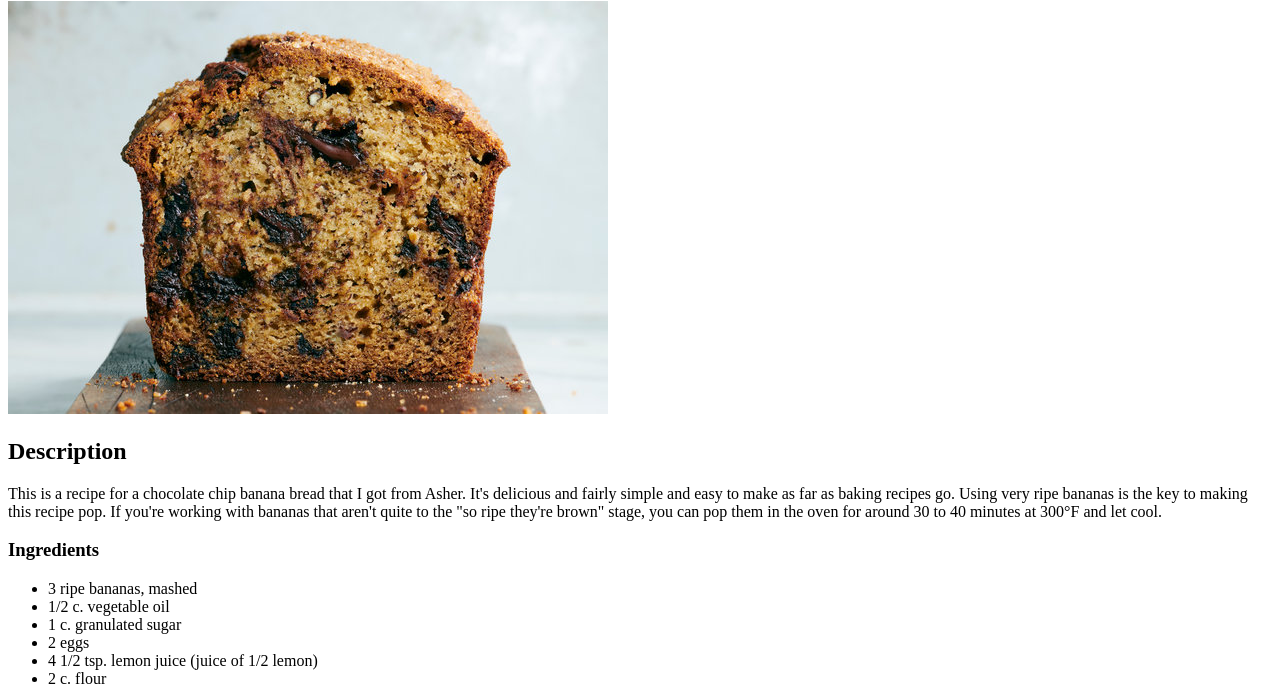
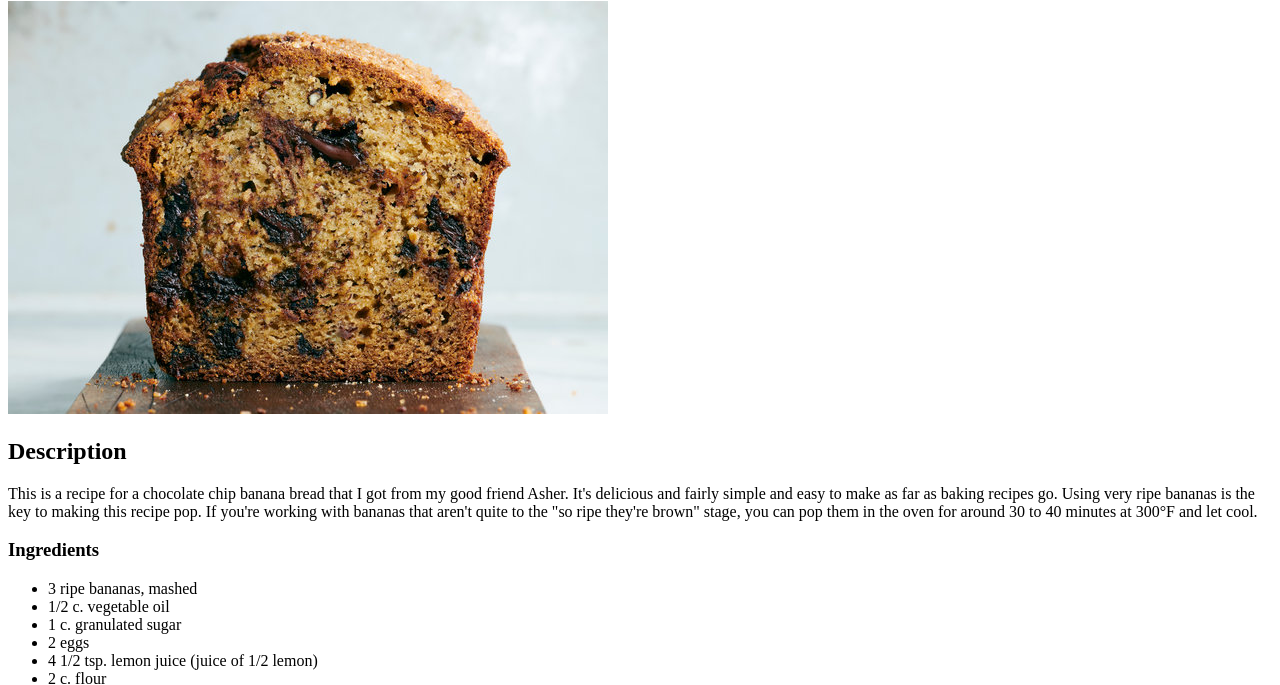
Before and after one commit to 0-Shiki/odin-recipes, a plain HTML site: page recipes/banana-bread.html in a window 1280 px wide. Shown: the part 79-764 px from the top of the page. Drawn offline with Linux system fonts and the light colour scheme.

Commit message:
Add credit

```diff
--- a/recipes/banana-bread.html
+++ b/recipes/banana-bread.html
@@ -9,8 +9,8 @@
     <h1>Asher's Banana Bread</h1>
     <img src="../img/banana-bread.jpg" alt="cross section of banana bread with chocolate chips">
     <h2>Description</h2>
-        <p>This is a recipe for a chocolate chip banana bread that I got from Asher. It's delicious and fairly simple and easy to make as far as
-            baking recipes go. Using very ripe bananas is the key to making this recipe pop. If you're working with bananas that aren't quite to
+        <p>This is a recipe for a chocolate chip banana bread that I got from my good friend Asher. It's delicious and fairly simple and easy to make as far
+            as baking recipes go. Using very ripe bananas is the key to making this recipe pop. If you're working with bananas that aren't quite to
             the "so ripe they're brown" stage, you can pop them in the oven for around 30 to 40 minutes at 300°F and let cool.
         </p>
         <h3>Ingredients</h3>
```
